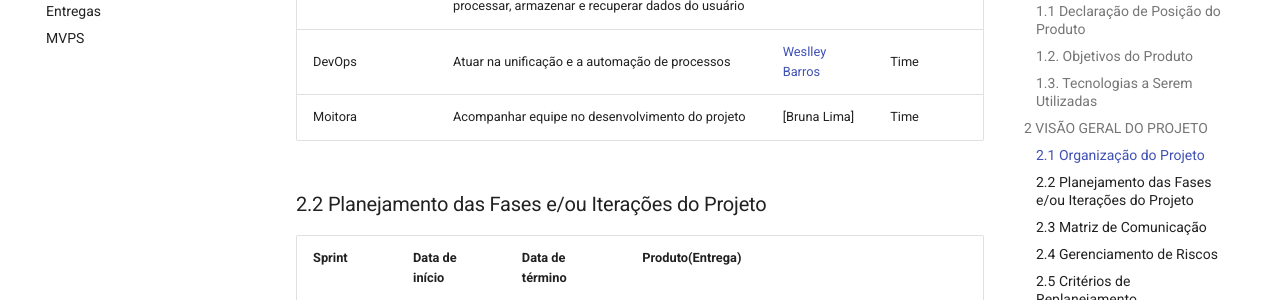
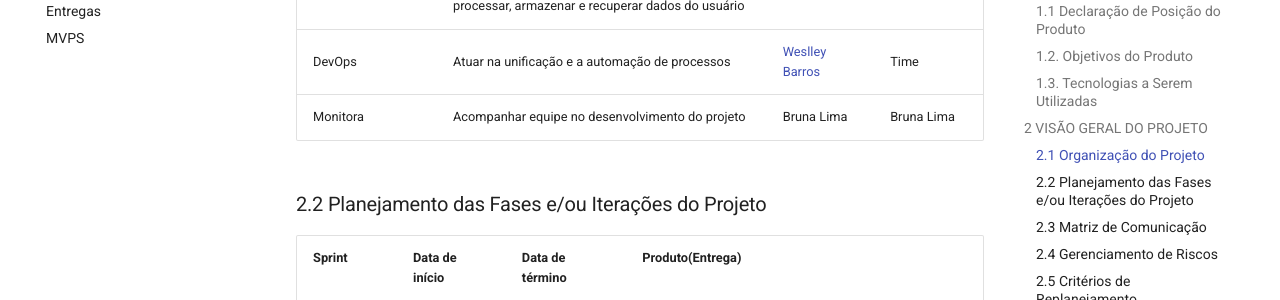
Before and after one commit to mdsreq-fga-unb/2023.1-SOSOptica, an MkDocs documentation site: the page built from docs/visao.md, in a window 1280 px wide and 900 px high, scrolled down 1794 px. Shown: the part 151-451 px from the top of the window. Built offline with MkDocs 1.6.1 and Material for MkDocs 9.7.7, drawn with Linux system fonts in a browser that asks for light colours; nearby versions of some CDN libraries.

Commit message:
Update visao.md

```diff
--- a/docs/visao.md
+++ b/docs/visao.md
@@ -48,7 +48,7 @@ Essa abordagem pode ajudar a óptica a fornecer um excelente serviço ao cliente
 | Desenvolvedores Frontend | Desenvolvedor frontend é responsável por criar a interface do usuário garantindo que seja   atraente, intuitiva e funcional. | [Ana](https://github.com/anafernanndess) e [Renato](https://github.com/Osidious)  | Time |
 | Desenvolvedores Backend | Desenvolvedor backend é responsável por desenvolver e manter a lógica e a infraestrutura do servidor de um aplicativo, que é responsável por processar, armazenar e recuperar dados do usuário | [Luis](https://github.com/luishenrrique) e [Tales](https://github.com/TalesRG)  | Time |
 | DevOps | Atuar na unificação e a automação de processos | [Weslley Barros](https://github.com/weslley17w) | Time |
-| Moitora |Acompanhar equipe no desenvolvimento do projeto | [Bruna Lima] | Time |
+| Monitora |Acompanhar equipe no desenvolvimento do projeto | Bruna Lima | Bruna Lima |
 
 ### 2.2 Planejamento das Fases e/ou Iterações do Projeto
 
```
